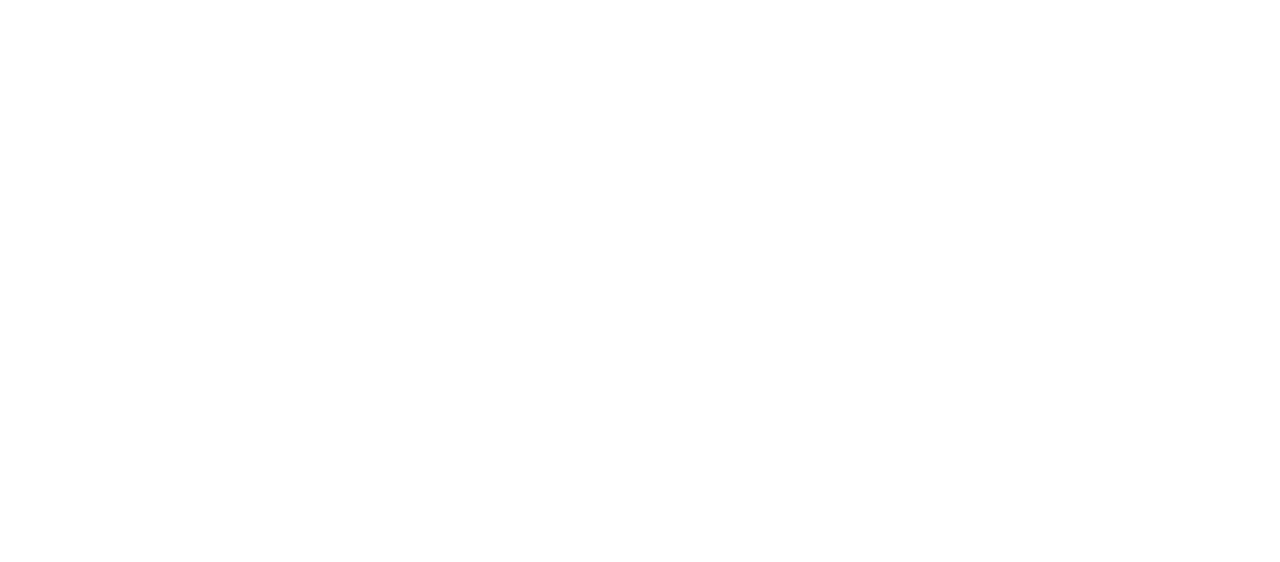
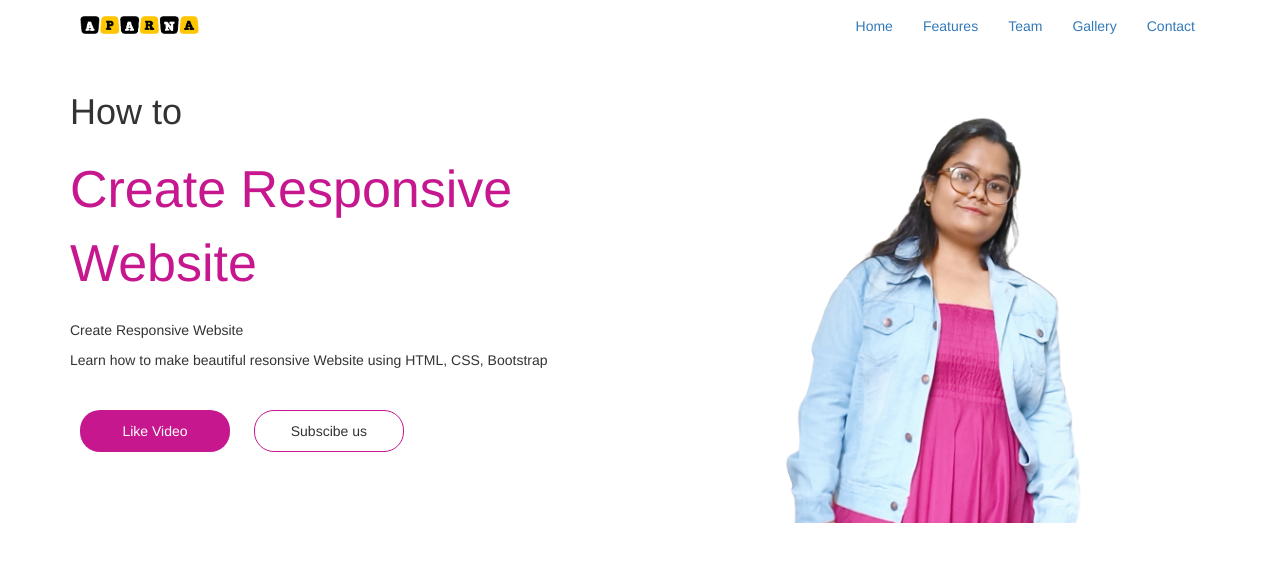
Before and after one commit to Aparnaraha/Project-using-Bootsrap, a plain HTML site: page index.html in a window 1280 px wide. Drawn offline with nearby package versions, Linux system fonts and the light colour scheme.

Commit message:
initial commit

```diff
--- a/index.html
+++ b/index.html
@@ -1,12 +1,57 @@
 <!DOCTYPE html>
 <html lang="en">
 <head>
-    <meta charset="UTF-8">
-    <meta http-equiv="X-UA-Compatible" content="IE=edge">
-    <meta name="viewport" content="width=device-width, initial-scale=1.0">
-    <title>Document</title>
+    <title>My First Bootstarp Project</title>
+    <link rel="stylesheet" type="text/css"  href="style.css"
+
+
+<!-- Latest compiled and minified CSS -->
+<link rel="stylesheet" href="https://maxcdn.bootstrapcdn.com/bootstrap/3.4.1/css/bootstrap.min.css">
+
+<!-- Latest compiled JavaScript -->
+<script src="https://maxcdn.bootstrapcdn.com/bootstrap/3.4.1/js/bootstrap.min.js"></script>
+
+
 </head>
 <body>
+    <header class="header">
+        <nav class ="navbar navbar-style">
+            <div class ="container">
+                <div class="navbar-header">
+                    <button type="button" class="navbar-toggle"  data-toggle="collapse" data target="#micon">
+                    </button>
+                    <a href=""> <img   src="aparna_logo.png" class="logo" alt="logo"></a>
+                </div>
+                <div class="collapse navbar-collapse" id="micon">
+                <ul class="nav navbar-nav navbar-right">
+                <li ><a href="">Home</a></li>
+                <li ><a href="">Features</a></li>
+                <li ><a href="">Team</a></li>
+                <li ><a href="">Gallery</a></li>
+                <li ><a href="">Contact</a></li>
+                </ul>
+                </div>
+            </div>
+        </nav>
+
+        <div class="container">
+            <div class="row">
+                <div class="col-sm-6">
+
+                    <h1>How to</h1>
+                    <p class="big-text">Create Responsive Website</p>
+                    <p>Create Responsive Website</p>
+                    <p>Learn how to make beautiful resonsive Website using HTML, CSS, Bootstrap</p>
+                <a class="btn btn-first" href="#">Like Video</a>
+                <a class="btn btn-second" href="#">Subscibe us</a>
+
+                </div>
+                <div class="col-sm-6"></div>
+                <img src="aparna'.png" class="img-responsive">
+            </div>
+        </div>
+
+    </header>
 
 </body>
 </html>
--- a/style.css
+++ b/style.css
@@ -0,0 +1,61 @@
+{
+    margin: 0;
+    padding: 0;
+}
+.header
+{
+    height: 100vh;
+
+}
+.navbar--style
+{
+    box-shadow: 0 5px 10px #efefef;
+}
+.logo
+{
+    height: 48px;
+    padding: 2px 10px;
+}
+.icon-bar{
+    background: darkorange;
+}
+.li a{
+    color: #333;
+}
+.img-responsive{
+    height: 500px;
+    width: 500px;
+    align-items: center;
+}
+.big-text{
+    font-size: 52px;
+    margin: 20px 0px;
+    color: rgb(198, 23, 143);
+}
+a.btn{
+    margin: 30px 10px;
+    width: 150px;
+    padding: 10px;
+    border-radius: 20px;
+}
+a.btn-first{
+    background-color: rgb(198, 23, 143);
+    color: #fff;
+
+}
+a.btn-second{
+    background: transparent;
+    border: 1px solid rgb(198, 23, 143);
+    color: #333;
+}
+a.btn:hover{
+    background: none;
+    border: none;
+    color: #333;
+    box-shadow: 5px 5px 10px #999;
+    transition: 0.3s;
+}
+.banner-info, .banner-image{
+    margin: 30px 0px;
+
+}
```
Also changed, not shown: aparna'.png (added), aparna_logo.png (added), aparnaraha.png (added).
